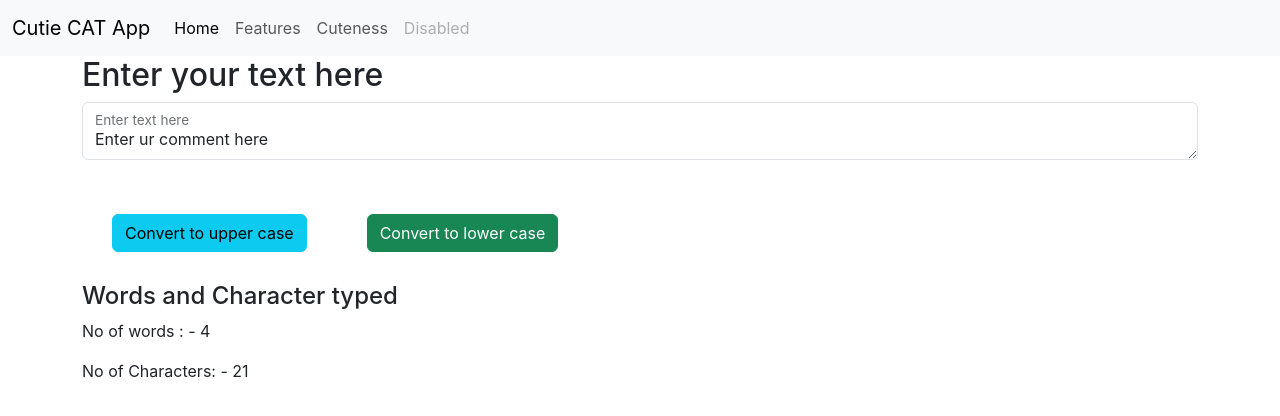
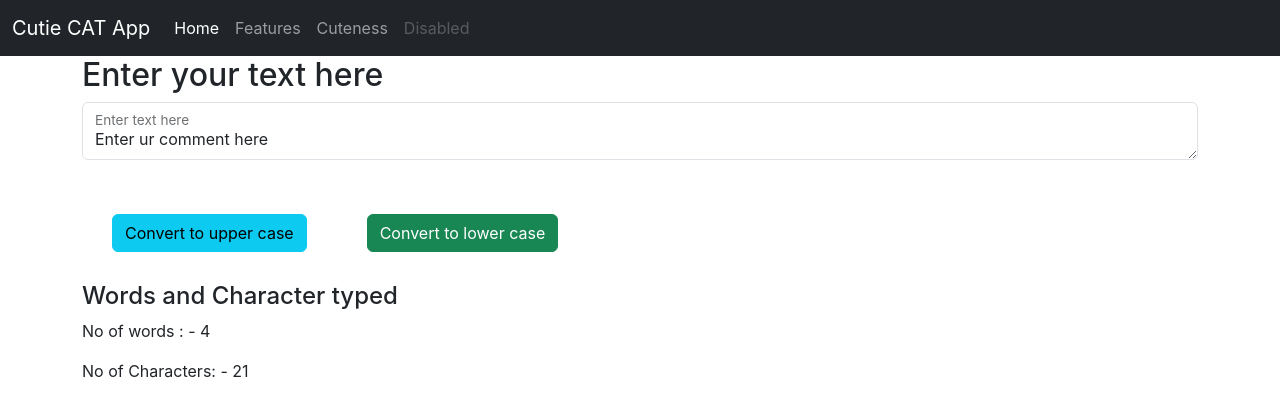
Before and after one commit to sarashyam/react_learn_cutie_cat, a React (Create React App) app: page / in a window 1280 px wide. Shown: the top 416 px of the page. Built offline with nearby package versions, Linux system fonts and the light colour scheme.

Commit message:
navbar dark

```diff
--- a/src/components/Navbar.js
+++ b/src/components/Navbar.js
@@ -4,7 +4,8 @@
 
 export default function Navbar(props) {
   return (
-    <nav className="navbar navbar-expand-lg bg-body-tertiary bg-dark">
+    // <nav className="navbar navbar-expand-lg bg-body-tertiary bg-dark">
+    <nav className="navbar navbar-expand-lg navbar-dark bg-dark">
       <div className="container-fluid">
         <a className="navbar-brand" href="/">{props.title}</a>
         <button className="navbar-toggler" type="button" data-bs-toggle="collapse" data-bs-target="#navbarNav" aria-controls="navbarNav" aria-expanded="false" aria-label="Toggle navigation">
```
